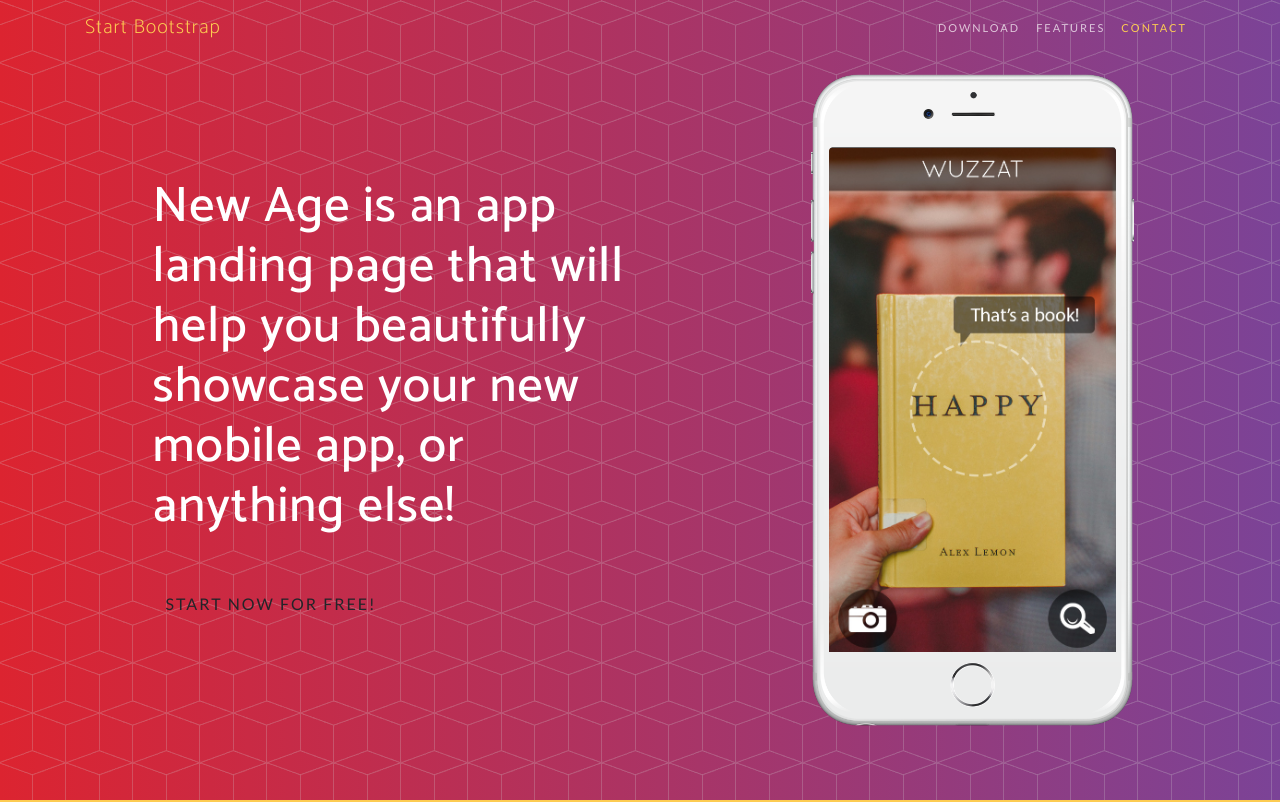
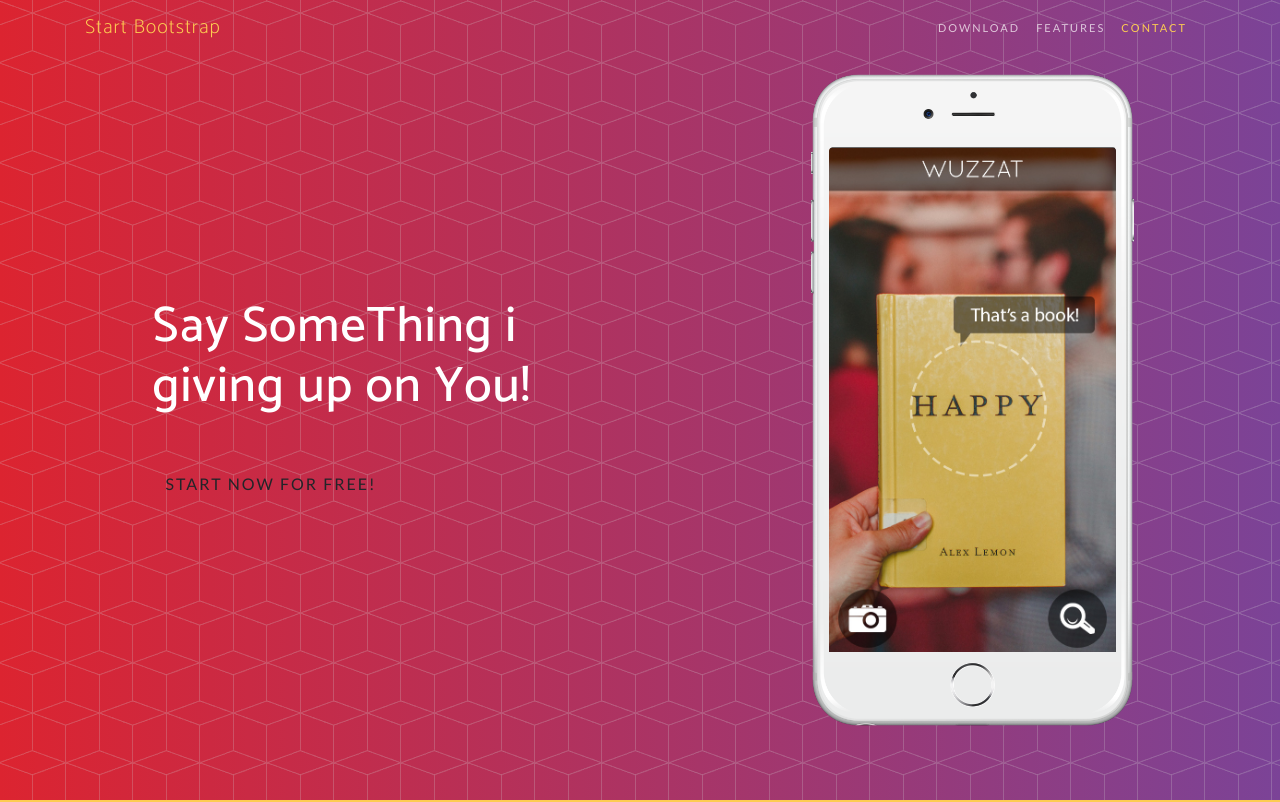
Before and after one commit to sandarmoon/btsample, a website with bundled scripts: page index.html in a window 1280 px wide. Shown: the top 802 px of the page. Built offline with nearby package versions, Linux system fonts and the light colour scheme; a web font is replaced by a local one.

Commit message:
uploading prj

```diff
--- a/index.html
+++ b/index.html
@@ -59,7 +59,7 @@
       <div class="row h-100">
         <div class="col-lg-7 my-auto">
           <div class="header-content mx-auto">
-            <h1 class="mb-5">New Age is an app landing page that will help you beautifully showcase your new mobile app, or anything else!</h1>
+            <h1 class="mb-5">Say SomeThing i giving up on You!</h1>
             <a href="#download" class="btn btn-outline btn-xl js-scroll-trigger">Start Now for Free!</a>
           </div>
         </div>
```
